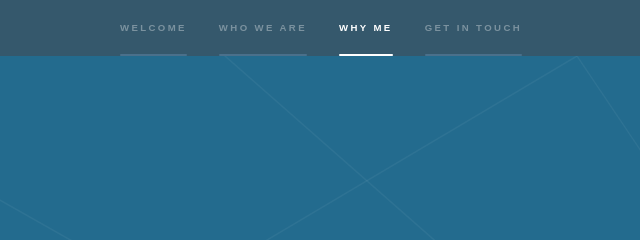
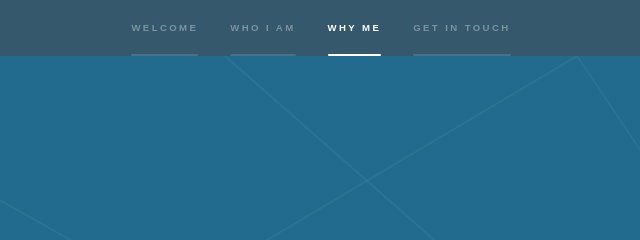
Before and after one commit to MrGamerStudios/mrgamerstudios1.github.io, a plain HTML site: page index.html in a window 1280 px wide. Shown: the top 240 px of the page, 319-959 px from the left. Drawn offline with Linux system fonts and the light colour scheme.

Commit message:
Update index.html

```diff
--- a/index.html
+++ b/index.html
@@ -20,7 +20,7 @@
 					<nav>
 						<ul>
 							<li><a href="#intro">Welcome</a></li>
-							<li><a href="#one">Who we are</a></li>
+							<li><a href="#one">Who I am</a></li>
 							<li><a href="#two">Why me</a></li>
 							<li><a href="#three">Get in touch</a></li>
 						</ul>
```
